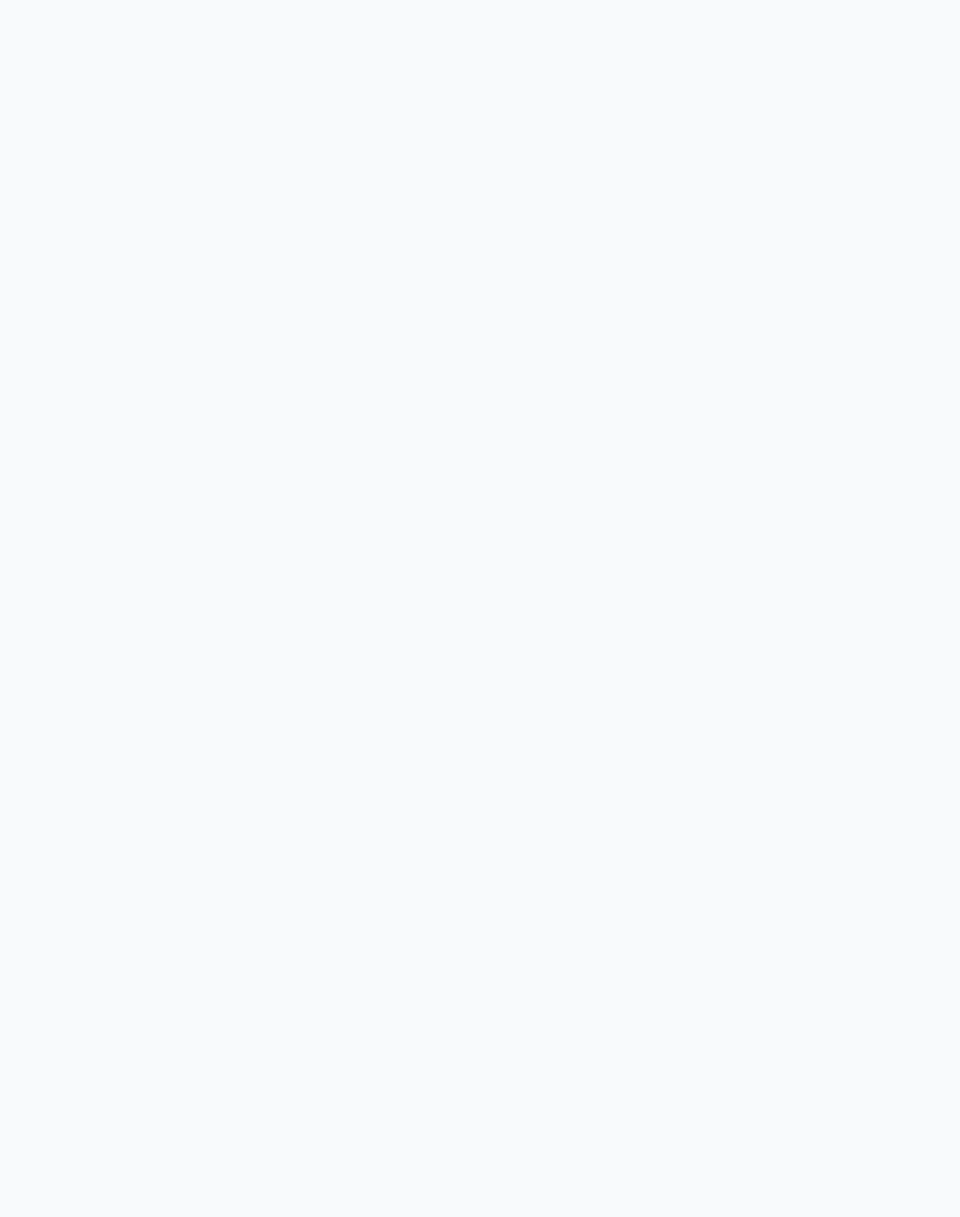
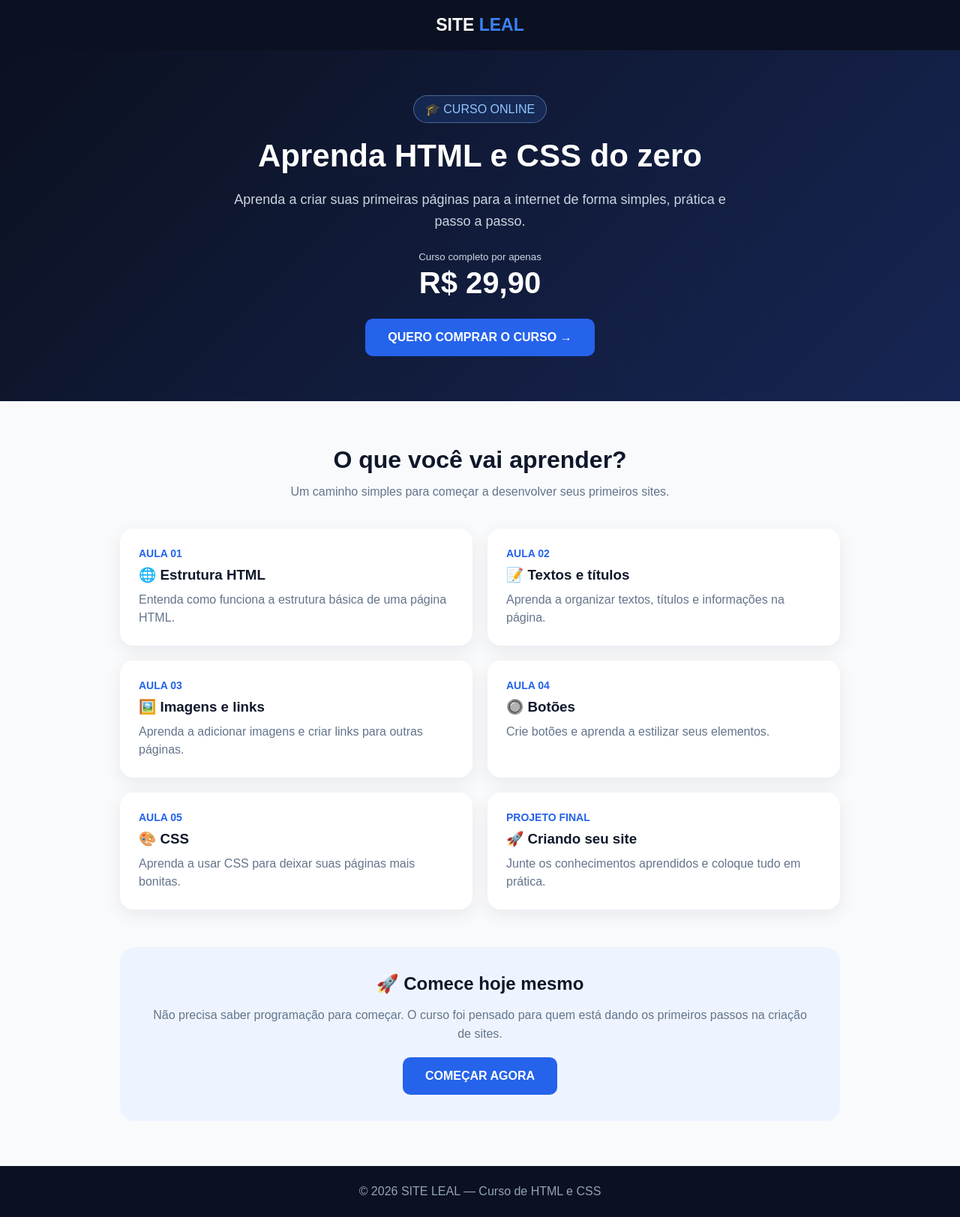
Before and after one commit to luizfernandoo21k-max/site-cursos, a Flask app: page /curso in a window 1280 px wide. Before the commit the page is empty. Shown: the whole page at 75% size. Before the commit the page ends 800 px from the top, so only its background shows below. Run offline with Flask 3, Linux system fonts and the light colour scheme.

Commit message:
Corrigir página do curso

```diff
--- a/templates/curso.html
+++ b/templates/curso.html
@@ -1,67 +1,120 @@
+
 <!DOCTYPE html>
 <html lang="pt-BR">
 <head>
-    <meta charset="UTF-8">
-    <meta name="viewport" content="width=device-width, initial-scale=1.0">
+<meta charset="UTF-8">
+<meta name="viewport" content="width=device-width, initial-scale=1.0">
+<title>Curso de HTML e CSS | SITE LEAL</title>
+<style>
+*{margin:0;padding:0;box-sizing:border-box}
+body{font-family:Arial,sans-serif;background:#f8fafc;color:#0f172a}
+header{background:#0b1120;padding:20px;text-align:center}
+header a{color:white;text-decoration:none;font-size:23px;font-weight:bold}
+header span{color:#3b82f6}
+.hero{background:linear-gradient(135deg,#0b1120,#172554);color:white;padding:60px 20px;text-align:center}
+.tag{display:inline-block;background:rgba(59,130,246,.15);border:1px solid rgba(147,197,253,.4);color:#93c5fd;padding:8px 15px;border-radius:30px;margin-bottom:20px}
+.hero h1{font-size:42px;margin-bottom:20px}
+.hero p{max-width:700px;margin:auto;color:#cbd5e1;font-size:18px;line-height:1.6}
+.preco{margin:25px 0}
+.preco small{display:block;color:#cbd5e1;margin-bottom:5px}
+.preco strong{font-size:40px}
+.botao{display:inline-block;background:#2563eb;color:white;text-decoration:none;padding:16px 30px;border-radius:10px;font-weight:bold}.conteudo{max-width:1000px;margin:auto;padding:60px 20px}
+.titulo{text-align:center;font-size:32px;margin-bottom:15px}
+.subtitulo{text-align:center;color:#64748b;margin-bottom:40px}
+.aulas{display:grid;grid-template-columns:repeat(2,1fr);gap:20px}
+.aula{background:white;padding:25px;border-radius:18px;box-shadow:0 7px 25px rgba(15,23,42,.07)}
+.aula .numero{color:#2563eb;font-weight:bold;font-size:14px;margin-bottom:10px}
+.aula h3{margin-bottom:10px}
+.aula p{color:#64748b;line-height:1.5}
+.destaque{margin-top:50px;background:#eef4ff;padding:35px;border-radius:20px;text-align:center}
+.destaque h2{margin-bottom:15px}
+.destaque p{color:#64748b;line-height:1.6}
+footer{background:#0b1120;color:#94a3b8;text-align:center;padding:25px}
+@media(max-width:650px){
+.hero h1{font-size:32px}
+.aulas{grid-template-columns:1fr}
+.preco strong{font-size:36px}
+}
+</style>
+</head>
+<body>
 
-    <title>Curso de HTML e CSS | SITE LEAL</title>
+<header>
+<a href="/">SITE <span>LEAL</span></a>
+</header>
 
-    <style>
-        * {
-            margin: 0;
-            padding: 0;
-            box-sizing: border-box;
-        }
+<section class="hero">
+<div class="tag">🎓 CURSO ONLINE</div>
+<h1>Aprenda HTML e CSS do zero</h1>
+<p>Aprenda a criar suas primeiras páginas para a internet de forma simples, prática e passo a passo.</p>
+<div class="preco">
+<small>Curso completo por apenas</small>
+<strong>R$ 29,90</strong>
+</div>
+<a class="botao" href="/checkout">QUERO COMPRAR O CURSO →</a>
+</section><section class="conteudo">
 
-        body {
-            font-family: Arial, sans-serif;
-            background: #f8fafc;
-            color: #0f172a;
-        }
+<h2 class="titulo">O que você vai aprender?</h2>
 
-        header {
-            background: #0b1120;
-            padding: 20px;
-            text-align: center;
-        }
+<p class="subtitulo">
+Um caminho simples para começar a desenvolver seus primeiros sites.
+</p>
 
-        header a {
-            color: white;
-            text-decoration: none;
-            font-size: 23px;
-            font-weight: bold;
-        }
+<div class="aulas">
 
-        header span {
-            color: #3b82f6;
-        }
+<div class="aula">
+<div class="numero">AULA 01</div>
+<h3>🌐 Estrutura HTML</h3>
+<p>Entenda como funciona a estrutura básica de uma página HTML.</p>
+</div>
 
-        .hero {
-            background: linear-gradient(135deg, #0b1120, #172554);
-            color: white;
-            padding: 75px 20px;
-            text-align: center;
-        }
+<div class="aula">
+<div class="numero">AULA 02</div>
+<h3>📝 Textos e títulos</h3>
+<p>Aprenda a organizar textos, títulos e informações na página.</p>
+</div>
 
-        .tag {
-            display: inline-block;
-            background: rgba(59,130,246,0.15);
-            border: 1px solid rgba(147,197,253,0.4);
-            color: #93c5fd;
-            padding: 8px 15px;
-            border-radius: 30px;
-            margin-bottom: 20px;
-            font-size: 14px;
-        }
+<div class="aula">
+<div class="numero">AULA 03</div>
+<h3>🖼️ Imagens e links</h3>
+<p>Aprenda a adicionar imagens e criar links para outras páginas.</p>
+</div>
 
-        .hero h1 {
-            font-size: 45px;
-            margin-bottom: 20px;
-        }
+<div class="aula">
+<div class="numero">AULA 04</div>
+<h3>🔘 Botões</h3>
+<p>Crie botões e aprenda a estilizar seus elementos.</p>
+</div>
 
-        .hero p {
-            max-width: 700px;
-            margin: auto;
-            color: #cbd5e1;
-            font-size: 18px;
-            line-height: 1.6;
+<div class="aula">
+<div class="numero">AULA 05</div>
+<h3>🎨 CSS</h3>
+<p>Aprenda a usar CSS para deixar suas páginas mais bonitas.</p>
+</div>
+
+<div class="aula">
+<div class="numero">PROJETO FINAL</div>
+<h3>🚀 Criando seu site</h3>
+<p>Junte os conhecimentos aprendidos e coloque tudo em prática.</p>
+</div>
+
+</div>
+
+<div class="destaque">
+<h2>🚀 Comece hoje mesmo</h2>
+<p>
+Não precisa saber programação para começar.
+O curso foi pensado para quem está dando os primeiros passos na criação de sites.
+</p>
+<br>
+<a class="botao" href="/checkout">COMEÇAR AGORA</a>
+</div>
+
+</section>
+
+<footer>
+© 2026 SITE LEAL — Curso de HTML e CSS
+</footer>
+
+</body>
+</html>
```
